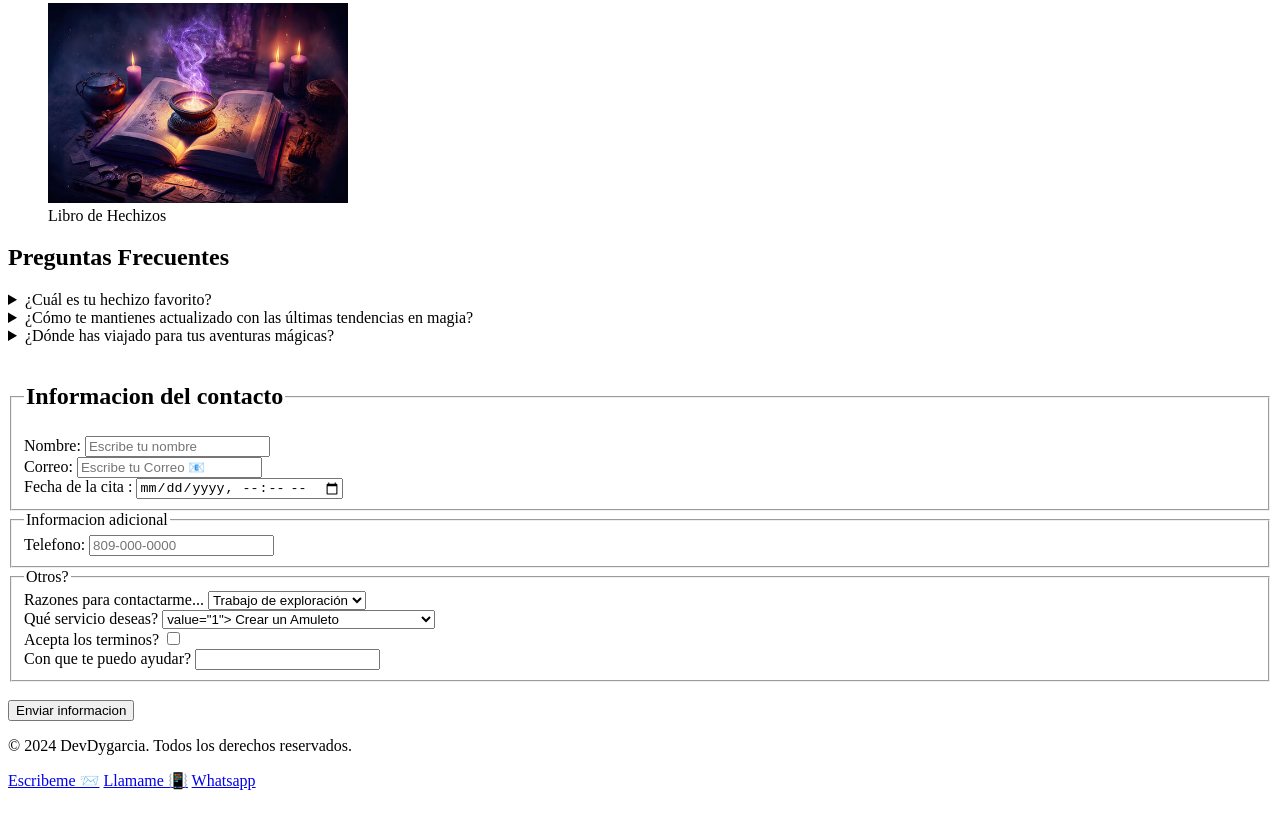
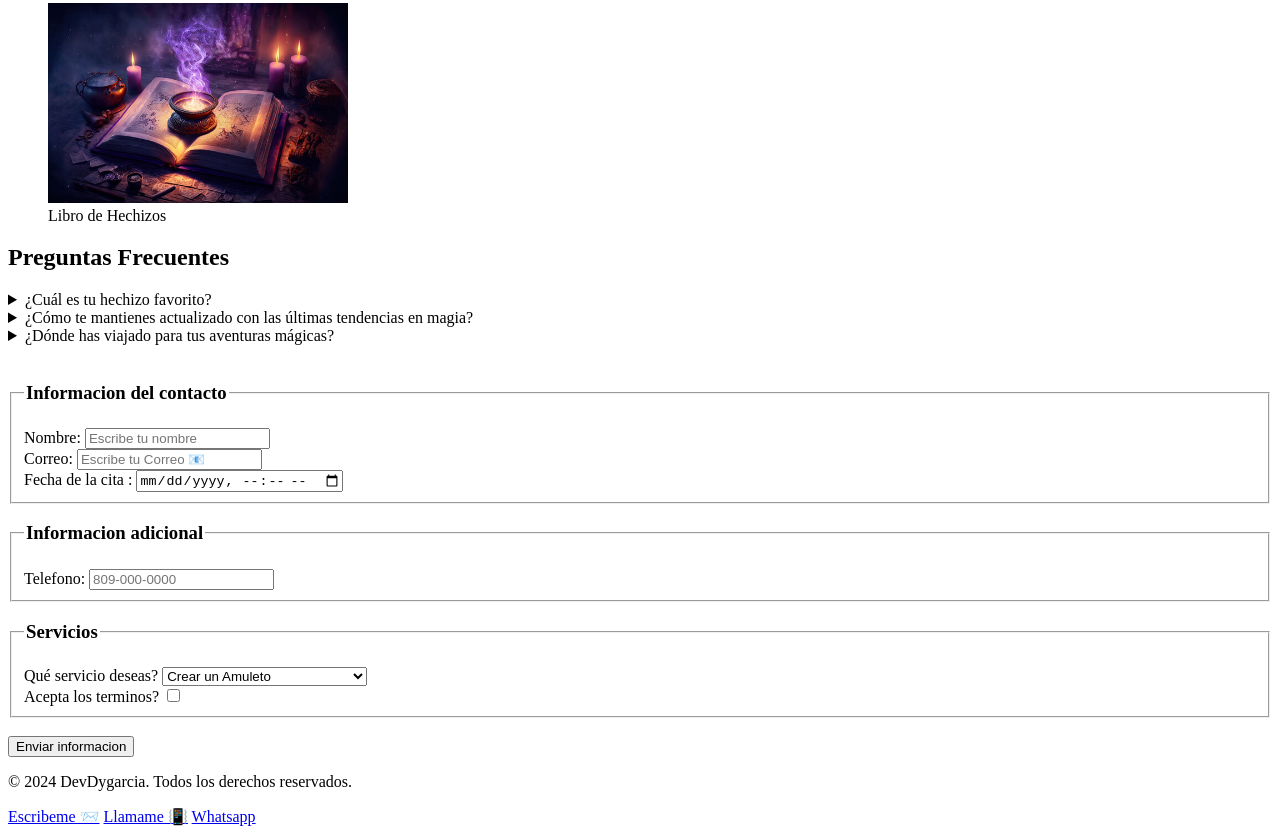
Before and after one commit to DevDygarcia/DyE_PagWeb_ExamenDyE, a plain HTML site: page index.html in a window 1280 px wide. Shown: the part 1846-2680 px from the top of the page. Before the commit the page ends 2644 px from the top, so only its background shows below. Drawn offline with Linux system fonts and the light colour scheme.

Commit message:
index.html

```diff
--- a/index.html
+++ b/index.html
@@ -88,7 +88,7 @@
 
         <form action="/" method="post">
             <fieldset>
-            <legend> <h2>Informacion del contacto </h2></legend>
+            <legend> <h3>Informacion del contacto </h3></legend>
             <div role="contentinfo">
                     <label> Nombre:
                         <input type="text" placeholder="Escribe tu nombre" required>
@@ -107,7 +107,7 @@
             </fieldset>
 
             <fieldset>
-                <legend> Informacion adicional </legend>
+                <legend> <h3>Informacion adicional </h3></legend>
                 <div role="contentinfo">
                     <label> Telefono:
                         <input type="tel" placeholder="809-000-0000" required pattern="[0-9]{10}">
@@ -116,32 +116,21 @@
             </fieldset>
 
             <fieldset>
-                <legend> Otros? </legend>
-                <div>
-                    <label for="why"> Razones para contactarme... </label>
-                    <select name="why" id="why">
-                        <option value="1"> Trabajo de exploración</option>
-                        <option value="2"> Más información </option>
+                 <legend> <h3>Servicios </h3> </legend>
+                 <div>
+                    <label for="what"> Qué servicio deseas? </label>
+                    <select name="what" id="what">
+                        <option value="1"> Crear un Amuleto </option>
+                        <option value="2"> Restaurar un libro de Hechizos </option>
+                        <option value="3"> Trabajo de exploración</option>
+                        <option value="4"> Más información </option>
                     </select>
                 </div>
-
-                <div>
-                    <label for="what"> Qué servicio deseas? </label>
-                    <select name="service" id="service">
-                        <option> value="1"> Crear un Amuleto </option>
-                        <option> value="2"> Restaurar un libro de Hechizos </option>
-                    </select>
-
                 <div>
                     <label for="terminos"> Acepta los terminos? </label>
                     <input type="checkbox" name="terminos" id="terminos" required>
                 </div>
-                </div>
-                <div>
-                    <label for="lenguaje"> Con que te puedo ayudar?
-                        <input type="text" list="lunguages" id="lenguaje" name="lenguaje">
-                    </label>
-                </div>
+
             </fieldset>
             <br>
             <button> Enviar informacion </button>
```
